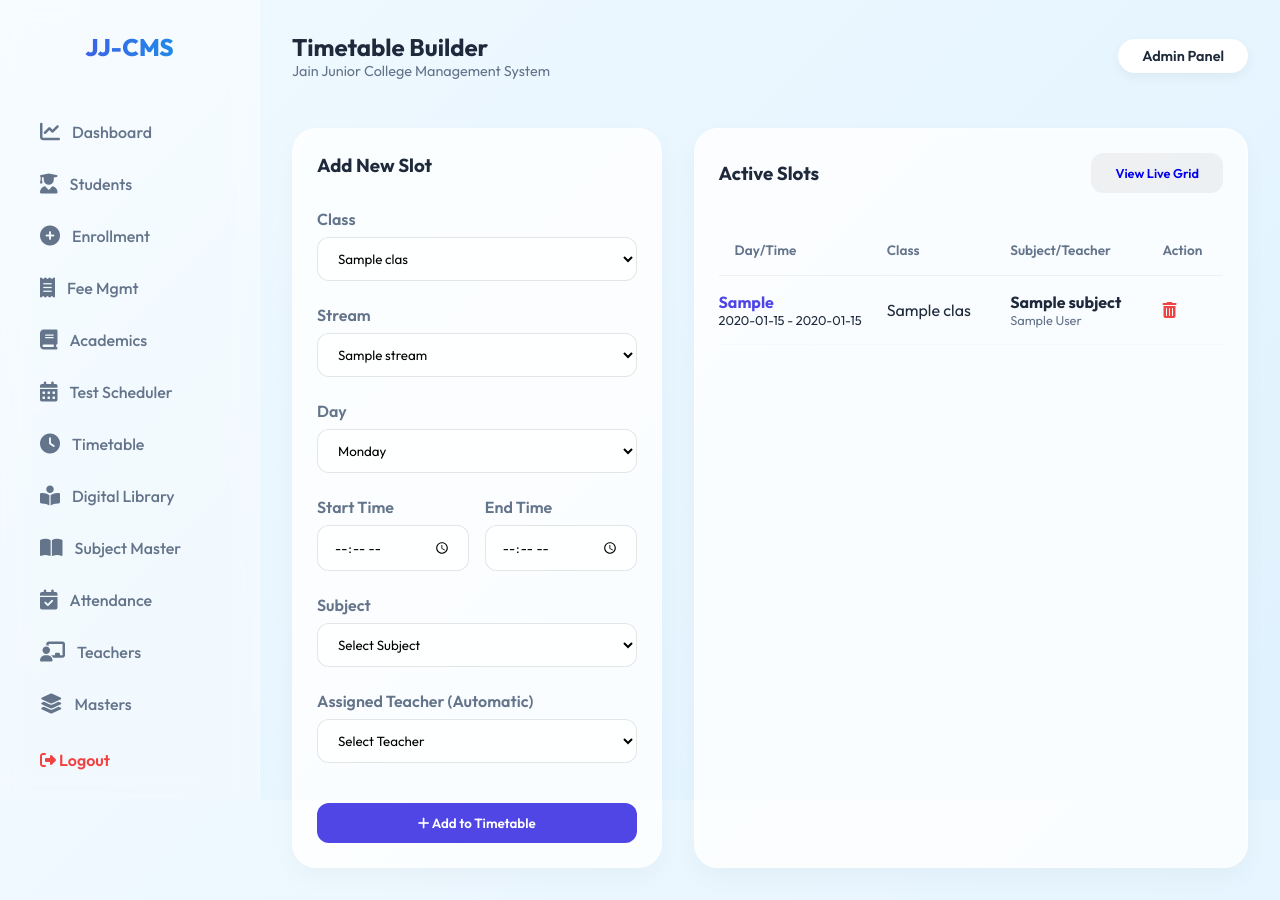
After one commit to jain-junior-college/JJC-Webapp, a Flask app: page /timetable/manage in a window 1280 px wide. The commit adds this page. Run offline with Flask 3, Linux system fonts and the light colour scheme; the visitor is signed in with stand-in values (Sample User, id 1); tables that the repository leaves empty hold one stand-in row (values such as "Sample post"); some libraries are stand-ins or nearby versions.

Commit message:
Academic Upgrade: Implement Smart Timetable with Auto-Teacher Assignment and Weekly Grid View

```diff
--- a/app.py
+++ b/app.py
@@ -1,7 +1,7 @@
 import os
 from flask import Flask, render_template, request, redirect, url_for, flash, session, jsonify
 from flask_sqlalchemy import SQLAlchemy
-from models import db, User, Student, Fee, Exam, Enquiry, Stream, AcademicClass, Subject, Teacher, Attendance, Resource, ClassStreamFee, ScheduledTest, TestMark
+from models import db, User, Student, Fee, Exam, Enquiry, Stream, AcademicClass, Subject, Teacher, Attendance, Resource, ClassStreamFee, ScheduledTest, TestMark, TimetableEntry
 from werkzeug.security import generate_password_hash, check_password_hash
 from datetime import datetime, timezone
 import cloudinary
@@ -83,6 +83,20 @@ if not IS_BUILD:
                     test_id INTEGER NOT NULL REFERENCES scheduled_test(id) ON DELETE CASCADE,
                     student_id INTEGER NOT NULL REFERENCES student(id),
                     marks_obtained FLOAT NOT NULL
+                );
+            """)
+
+            # Create timetable table
+            cur.execute("""
+                CREATE TABLE IF NOT EXISTS timetable (
+                    id SERIAL PRIMARY KEY,
+                    class_id INTEGER NOT NULL REFERENCES academic_class(id),
+                    stream_id INTEGER NOT NULL REFERENCES stream(id),
+                    subject_id INTEGER NOT NULL REFERENCES subject(id),
+                    teacher_id INTEGER NOT NULL REFERENCES teacher(id),
+                    day VARCHAR(20) NOT NULL,
+                    start_time VARCHAR(10) NOT NULL,
+                    end_time VARCHAR(10) NOT NULL
                 );
             """)
 
@@ -907,6 +921,67 @@ def test_analysis(test_id):
 
     return render_template('academics/test_analysis.html', test=test, stats=stats, sorted_marks=sorted_marks)
 
+# --- Timetable Module ---
+
+@app.route('/timetable')
+@login_required
+def timetable_view():
+    classes = AcademicClass.query.all()
+    streams = Stream.query.all()
+    class_id = request.args.get('class_id')
+    stream_id = request.args.get('stream_id')
+
+    entries = []
+    if class_id and stream_id:
+        entries = TimetableEntry.query.filter_by(class_id=class_id, stream_id=stream_id).all()
+
+    return render_template('timetable/view.html', entries=entries, classes=classes, streams=streams, selected_class=int(class_id) if class_id else None, selected_stream=int(stream_id) if stream_id else None)
+
+@app.route('/timetable/manage', methods=['GET', 'POST'])
+@login_required
+def timetable_manage():
+    if request.method == 'POST':
+        entry = TimetableEntry(
+            class_id=request.form['class_id'],
+            stream_id=request.form['stream_id'],
+            day=request.form['day'],
+            start_time=request.form['start_time'],
+            end_time=request.form['end_time'],
+            subject_id=request.form['subject_id'],
+            teacher_id=request.form['teacher_id']
+        )
+        db.session.add(entry)
+        db.session.commit()
+        flash('Timetable slot added!')
+        return redirect(url_for('timetable_manage'))
+
+    classes = AcademicClass.query.all()
+    streams = Stream.query.all()
+    subjects = Subject.query.all()
+    teachers = Teacher.query.all()
+    entries = TimetableEntry.query.order_by(TimetableEntry.day, TimetableEntry.start_time).all()
+
+    return render_template('timetable/manage.html', entries=entries, classes=classes, streams=streams, subjects=subjects, teachers=teachers)
+
+@app.route('/timetable/delete/<int:id>')
+@login_required
+def delete_timetable_entry(id):
+    entry = TimetableEntry.query.get_or_404(id)
+    db.session.delete(entry)
+    db.session.commit()
+    flash('Slot removed!')
+    return redirect(url_for('timetable_manage'))
+
+@app.route('/api/get-subject-teacher/<int:subject_id>')
+@login_required
+def get_subject_teacher(subject_id):
+    subject = Subject.query.get_or_404(subject_id)
+    # Get the first teacher associated with this subject
+    teacher = subject.teachers[0] if subject.teachers else None
+    if teacher:
+        return jsonify({'id': teacher.id, 'name': teacher.name})
+    return jsonify({'id': None, 'name': 'Not Assigned'})
+
 if __name__ == '__main__':
     # Running on 0.0.0.0 for LAN deployment
     app.run(host='0.0.0.0', port=5000, debug=True)
--- a/templates/layout.html
+++ b/templates/layout.html
@@ -34,6 +34,7 @@
             <li><a href="{{ url_for('collect_fees') }}" class="{% if request.endpoint == 'collect_fees' %}active{% endif %}"><i class="fas fa-receipt"></i> Fee Mgmt</a></li>
             <li><a href="{{ url_for('academic_entry') }}" class="{% if request.endpoint == 'academic_entry' %}active{% endif %}"><i class="fas fa-book"></i> Academics</a></li>
             <li><a href="{{ url_for('test_list') }}" class="{% if request.endpoint == 'test_list' %}active{% endif %}"><i class="fas fa-calendar-alt"></i> Test Scheduler</a></li>
+            <li><a href="{{ url_for('timetable_view') }}" class="{% if request.endpoint == 'timetable_view' %}active{% endif %}"><i class="fas fa-clock"></i> Timetable</a></li>
             <li><a href="{{ url_for('library_list') }}" class="{% if request.endpoint == 'library_list' %}active{% endif %}"><i class="fas fa-book-reader"></i> Digital Library</a></li>
             <li><a href="{{ url_for('manage_subjects') }}" class="{% if request.endpoint == 'manage_subjects' %}active{% endif %}"><i class="fas fa-book-open"></i> Subject Master</a></li>
             <li><a href="{{ url_for('mark_attendance') }}" class="{% if request.endpoint == 'mark_attendance' %}active{% endif %}"><i class="fas fa-calendar-check"></i> Attendance</a></li>
--- /dev/null
+++ b/templates/timetable/manage.html
@@ -0,0 +1,138 @@
+{% extends "layout.html" %}
+
+{% block title %}Manage Timetable{% endblock %}
+{% block header_title %}Timetable Builder{% endblock %}
+
+{% block content %}
+<div style="display: grid; grid-template-columns: 1fr 1.5fr; gap: 2rem;">
+    <!-- Add Slot Form -->
+    <div class="glass-card">
+        <h3 style="font-weight: 700; margin-bottom: 2rem;">Add New Slot</h3>
+        <form method="POST">
+            <div class="form-group">
+                <label>Class</label>
+                <select name="class_id" class="form-control" required>
+                    {% for c in classes %}
+                    <option value="{{ c.id }}">{{ c.name }}</option>
+                    {% endfor %}
+                </select>
+            </div>
+            <div class="form-group">
+                <label>Stream</label>
+                <select name="stream_id" class="form-control" required>
+                    {% for s in streams %}
+                    <option value="{{ s.id }}">{{ s.name }}</option>
+                    {% endfor %}
+                </select>
+            </div>
+            <div class="form-group">
+                <label>Day</label>
+                <select name="day" class="form-control" required>
+                    <option>Monday</option>
+                    <option>Tuesday</option>
+                    <option>Wednesday</option>
+                    <option>Thursday</option>
+                    <option>Friday</option>
+                    <option>Saturday</option>
+                </select>
+            </div>
+            <div style="display: grid; grid-template-columns: 1fr 1fr; gap: 1rem;">
+                <div class="form-group">
+                    <label>Start Time</label>
+                    <input type="time" name="start_time" class="form-control" required>
+                </div>
+                <div class="form-group">
+                    <label>End Time</label>
+                    <input type="time" name="end_time" class="form-control" required>
+                </div>
+            </div>
+            <div class="form-group">
+                <label>Subject</label>
+                <select name="subject_id" id="subject_select" class="form-control" required onchange="autoAssignTeacher()">
+                    <option value="">Select Subject</option>
+                    {% for s in subjects %}
+                    <option value="{{ s.id }}">{{ s.name }}</option>
+                    {% endfor %}
+                </select>
+            </div>
+            <div class="form-group">
+                <label>Assigned Teacher (Automatic)</label>
+                <select name="teacher_id" id="teacher_select" class="form-control" required>
+                    <option value="">Select Teacher</option>
+                    {% for t in teachers %}
+                    <option value="{{ t.id }}">{{ t.name }}</option>
+                    {% endfor %}
+                </select>
+                <p id="assignment_status" style="font-size: 0.7rem; margin-top: 0.3rem; color: var(--primary-color);"></p>
+            </div>
+            <button type="submit" class="btn btn-primary" style="width: 100%; margin-top: 1rem;">
+                <i class="fas fa-plus"></i> Add to Timetable
+            </button>
+        </form>
+    </div>
+
+    <!-- Current Table Entries -->
+    <div class="glass-card">
+        <div style="display: flex; justify-content: space-between; align-items: center; margin-bottom: 2rem;">
+            <h3 style="font-weight: 700;">Active Slots</h3>
+            <a href="{{ url_for('timetable_view') }}" class="btn" style="background: rgba(0,0,0,0.05); text-decoration: none; font-size: 0.8rem;">View Live Grid</a>
+        </div>
+        <div class="table-container">
+            <table>
+                <thead>
+                    <tr style="text-align: left; font-size: 0.85rem; color: var(--text-secondary);">
+                        <th>Day/Time</th>
+                        <th>Class</th>
+                        <th>Subject/Teacher</th>
+                        <th>Action</th>
+                    </tr>
+                </thead>
+                <tbody>
+                    {% for entry in entries %}
+                    <tr style="border-bottom: 1px solid #f1f5f9;">
+                        <td style="padding: 1rem 0;">
+                            <div style="font-weight: 700; color: var(--primary-color);">{{ entry.day }}</div>
+                            <div style="font-size: 0.8rem;">{{ entry.start_time }} - {{ entry.end_time }}</div>
+                        </td>
+                        <td>{{ entry.academic_class.name }}</td>
+                        <td>
+                            <div style="font-weight: 700;">{{ entry.subject.name }}</div>
+                            <div style="font-size: 0.8rem; color: var(--text-secondary);">{{ entry.teacher.name }}</div>
+                        </td>
+                        <td>
+                            <a href="{{ url_for('delete_timetable_entry', id=entry.id) }}" style="color: #ef4444;" onclick="return confirm('Remove this slot?')">
+                                <i class="fas fa-trash-alt"></i>
+                            </a>
+                        </td>
+                    </tr>
+                    {% endfor %}
+                </tbody>
+            </table>
+        </div>
+    </div>
+</div>
+
+<script>
+async function autoAssignTeacher() {
+    const subjectId = document.getElementById('subject_select').value;
+    if (!subjectId) return;
+
+    const statusLabel = document.getElementById('assignment_status');
+    statusLabel.innerText = "Finding teacher...";
+
+    try {
+        const response = await fetch(`/api/get-subject-teacher/${subjectId}`);
+        const data = await response.json();
+
+        if (data.id) {
+            document.getElementById('teacher_select').value = data.id;
+            statusLabel.innerText = "✓ Automatically assigned " + data.name;
+        } else {
+            statusLabel.innerText = "⚠ No preferred teacher found for this subject.";
+        }
+    } catch (e) {
+        statusLabel.innerText = "⚠ Error in auto-assignment.";
+    }
+}
+</script>
+{% endblock %}
```
Also changed, not shown: models.py (+16 -0 lines), templates/timetable/view.html (added, +75 -0 lines).
